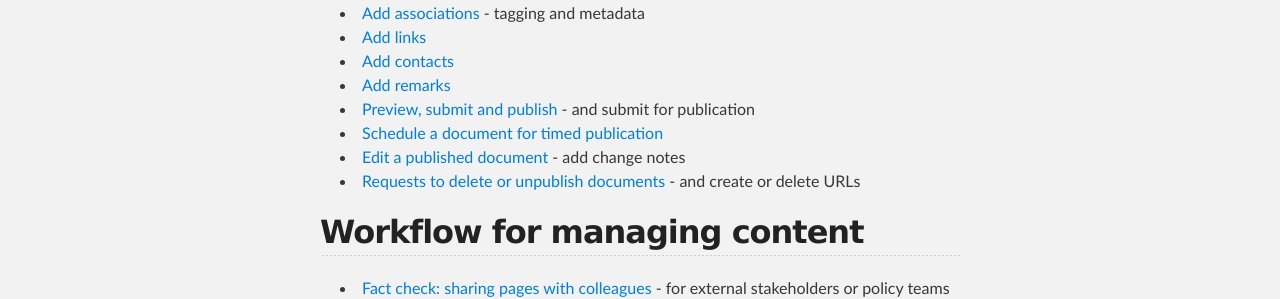
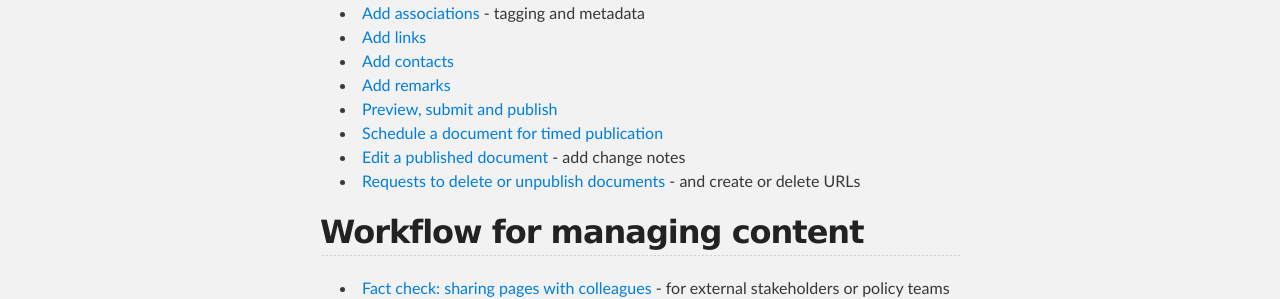
Before and after one commit to alphagov/inside-government-admin-guide, a Jekyll site: the page built from index.md, in a window 1280 px wide. Shown: the part 857-1156 px from the top of the page. Built offline with Jekyll 4.4.1, drawn with Linux system fonts in a browser that asks for light colours.

Commit message:
Update index.md

```diff
--- a/index.md
+++ b/index.md
@@ -27,7 +27,7 @@ title: How to publish content / Index
 * [Add links](creating-documents/add-links.html)
 * [Add contacts](creating-documents/add-contacts.html)
 * [Add remarks](creating-documents/add-remarks.html)
-* [Preview, submit and publish](creating-documents/preview-your-work.html) - and submit for publication
+* [Preview, submit and publish](creating-documents/preview-your-work.html)
 * [Schedule a document for timed publication](creating-documents/scheduled-publishing.html)
 * [Edit a published document](creating-documents/editing-a-doc.html) - add change notes
 * [Requests to delete or unpublish documents](creating-documents/delete-unpublish.html) - and create or delete URLs
```
